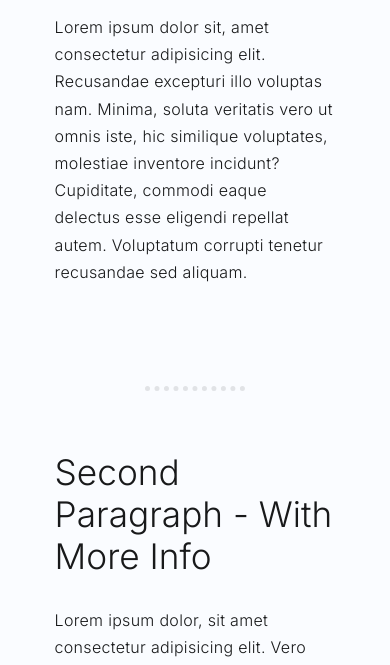
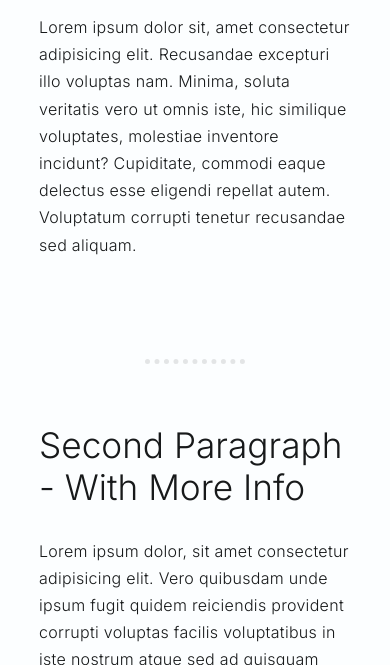
Before and after one commit to YuriyKurri/fontcombotest, a plain HTML site: page index.html in a window 390 px wide. Shown: the part 435-1100 px from the top of the page. Drawn offline with Linux system fonts and the light colour scheme.

Commit message:
Add files via upload

```diff
--- a/styles-2.css
+++ b/styles-2.css
@@ -3,11 +3,11 @@
 * {
    margin: 0 auto;
    padding: 0;
-   background-color: #18191A;
+   background-color: #17191A;
 }
 
 .container {
-   color: #FAFCFF;
+   color: #FCFEFF;
    display: flex;
    flex-direction: column;
    width: 80%;
@@ -21,7 +21,7 @@
 
 hr {
    border: none;
-   border-top: 5px dotted #2F3033;
+   border-top: 5px dotted #2F3233;
    width: 100px;
    margin: 60px auto;
 }
@@ -69,5 +69,5 @@ a:hover {color: #288A9E;}
    h2 {font-size: 2.2rem;}
    p {font-size: 1rem;}
    a {font-size: 1.2rem;}
-   .container > div {width: 90%;}
+   .container > div {width: 100%;}
 }
--- a/styles.css
+++ b/styles.css
@@ -3,11 +3,11 @@
 * {
    margin: 0 auto;
    padding: 0;
-   background-color: #FAFCFF;
+   background-color: #FCFEFF;
 }
 
 .container {
-   color: #18191A;
+   color: #17191A;
    display: flex;
    flex-direction: column;
    width: 80%;
@@ -21,7 +21,7 @@
 
 hr {
    border: none;
-   border-top: 5px dotted #E1E3E6;
+   border-top: 5px dotted #E3E5E6;
    width: 100px;
    margin: 60px auto;
 }
@@ -69,5 +69,5 @@ a:hover {color: #288A9E;}
    h2 {font-size: 2.2rem;}
    p {font-size: 1rem;}
    a {font-size: 1.2rem;}
-   .container > div {width: 90%;}
+   .container > div {width: 100%;}
 }
```
